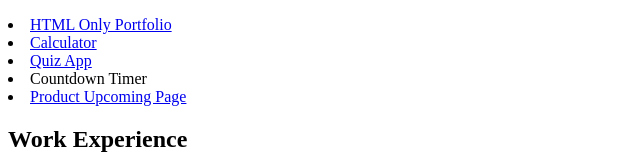
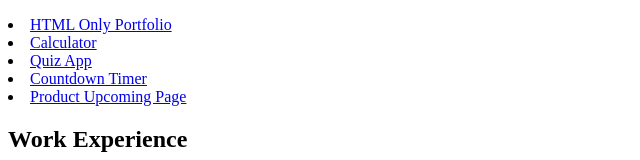
Before and after one commit to lampizio/basic-html-website, a plain HTML site: page index.html in a window 1280 px wide. Shown: the part 203-363 px from the top of the page, without its empty margins (0-640 px from the left). Drawn offline with Linux system fonts and the light colour scheme.

Commit message:
fix: name link in projects section

```diff
--- a/index.html
+++ b/index.html
@@ -49,7 +49,7 @@
             <a href="#" class="link menu__link">Quiz App</a>
           </li>
           <li class="menu__item">
-            <a href="#" class="link menu__link"></a>Countdown Timer
+            <a href="#" class="link menu__link">Countdown Timer</a>
           </li>
           <li class="menu__item">
             <a href="#" class="link menu__link">Product Upcoming Page</a>
```
